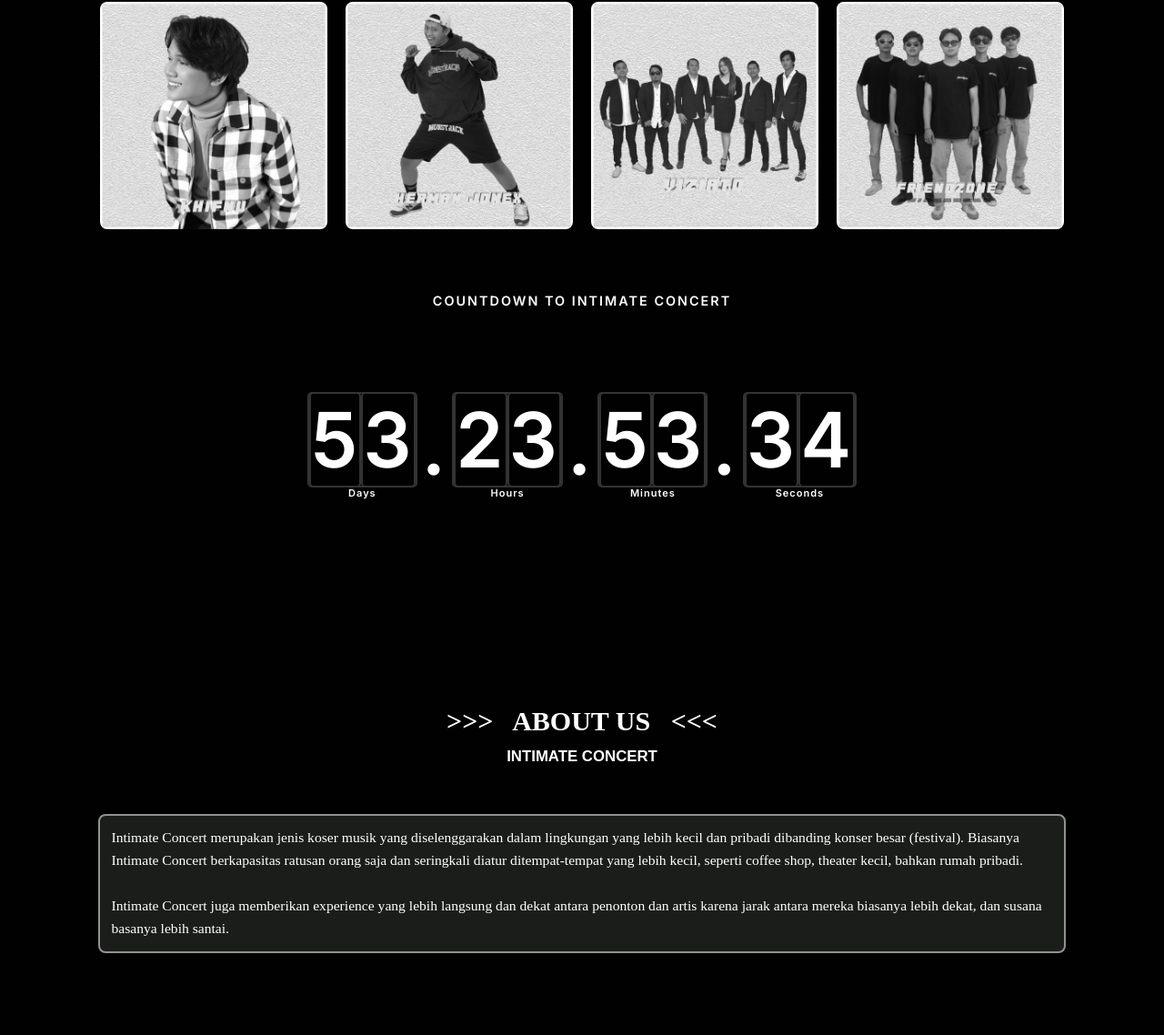
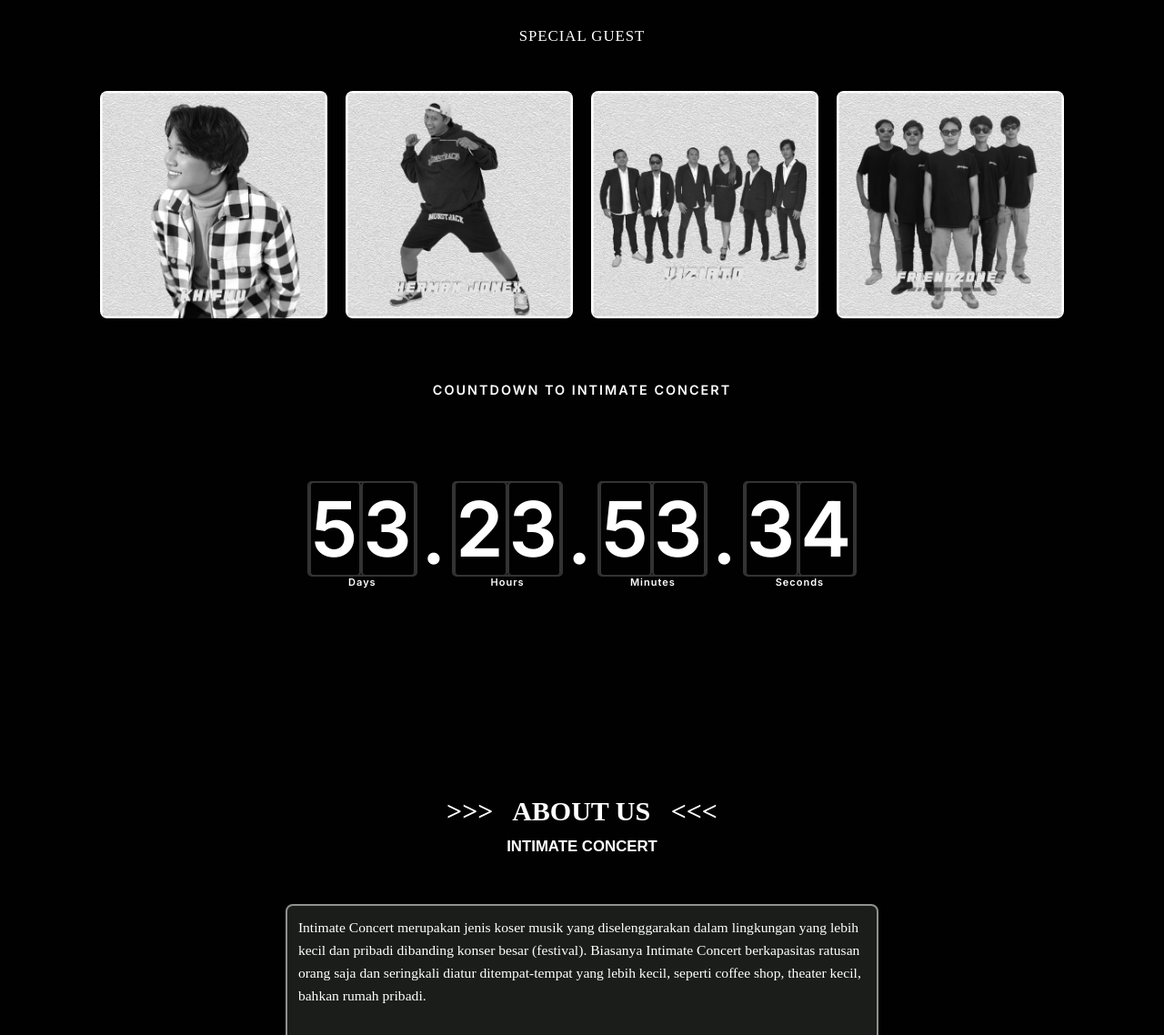
Before and after one commit to creativecosmic/creative-comic, a plain HTML site: page index.html in a window 1280 px wide. Shown: the part 754-1892 px from the top of the page at 91% size. Drawn offline with nearby package versions, Linux system fonts and the light colour scheme; a web font is replaced by a local one.

Commit message:
update 5

```diff
--- a/css/styles.css
+++ b/css/styles.css
@@ -71,7 +71,7 @@ body {
 }
 /* hero */
 .hero {
-  padding: 5rem 7% 1.4rem;
+  padding: 6rem 1.4rem;
   min-height: 100vh;
   display: flex;
   flex-direction: column;
@@ -210,7 +210,7 @@ body {
 } */
 /* ABOUT */
 .about {
-  padding: 7.5rem 7% 1.4rem;
+  padding: 3rem 7% 1.4rem;
 }
 .about h2 {
   font-family: "Lateef";
@@ -233,7 +233,7 @@ body {
 } */
 .about .row .content {
   flex: 1 1 35rem;
-  padding: 0 1rem;
+  padding: 0 20%;
 }
 .about .row .content h3 {
   font-size: 1.3rem;
@@ -400,7 +400,7 @@ body {
 }
 .rules .row .content .border {
   padding: 2rem 3rem;
-  border-radius: 42px;
+  border-radius: 25px;
   background: linear-gradient(0deg, #fff 0%, rgba(255, 255, 255, 0) 96.75%);
 }
 .rules .row .content img {
@@ -603,7 +603,7 @@ body {
     width: 100%;
   }
   .rules .row .content img {
-    width: 100%;
+    width: fit-content;
   }
   .maps .row .content img {
     width: 100%;
```
